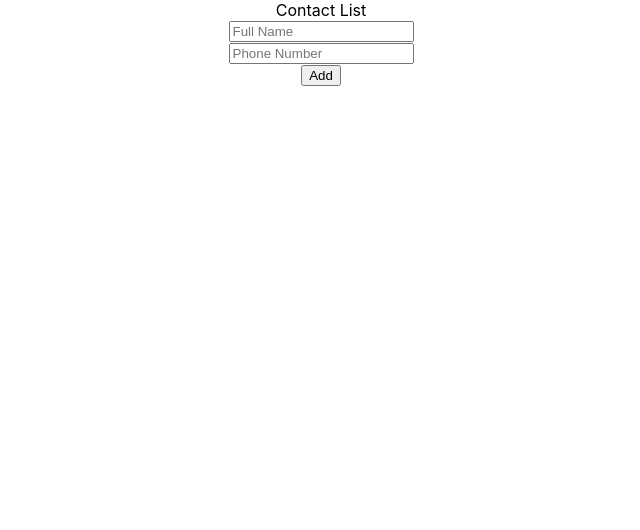
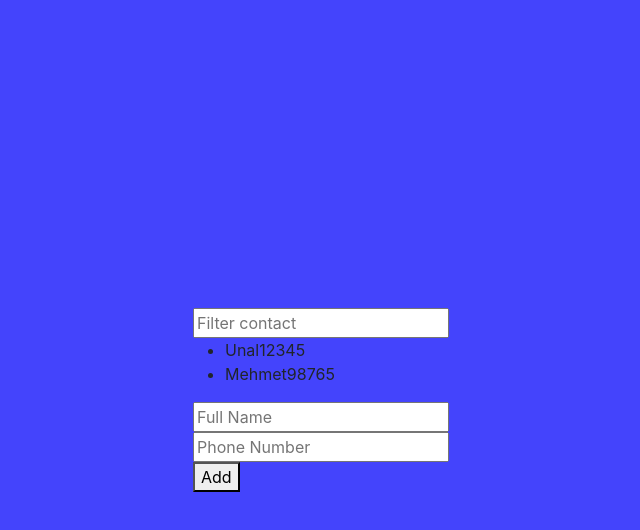
Before and after one commit to unaldutlu/Project-4-Contact_List_App, a React (Create React App) app in the folder contact_list_app/: page / in a window 1280 px wide. Shown: the top 530 px of the page, without its empty margins (319-959 px from the left). Built offline with nearby package versions, Linux system fonts and the light colour scheme.

Commit message:
filter added

```diff
--- a/contact_list_app/public/index.html
+++ b/contact_list_app/public/index.html
@@ -25,6 +25,8 @@
       Learn how to configure a non-root public URL by running `npm run build`.
     -->
     <title>React App</title>
+    <!-- Bootstrap -->
+    <link href="https://cdn.jsdelivr.net/npm/bootstrap@5.2.2/dist/css/bootstrap.min.css" rel="stylesheet" integrity="sha384-Zenh87qX5JnK2Jl0vWa8Ck2rdkQ2Bzep5IDxbcnCeuOxjzrPF/et3URy9Bv1WTRi" crossorigin="anonymous">
   </head>
   <body>
     <noscript>You need to enable JavaScript to run this app.</noscript>
@@ -39,5 +41,7 @@
       To begin the development, run `npm start` or `yarn start`.
       To create a production bundle, use `npm run build` or `yarn build`.
     -->
+    <script src="https://cdn.jsdelivr.net/npm/@popperjs/core@2.11.6/dist/umd/popper.min.js" integrity="sha384-oBqDVmMz9ATKxIep9tiCxS/Z9fNfEXiDAYTujMAeBAsjFuCZSmKbSSUnQlmh/jp3" crossorigin="anonymous"></script>
+<script src="https://cdn.jsdelivr.net/npm/bootstrap@5.2.2/dist/js/bootstrap.min.js" integrity="sha384-IDwe1+LCz02ROU9k972gdyvl+AESN10+x7tBKgc9I5HFtuNz0wWnPclzo6p9vxnk" crossorigin="anonymous"></script>
   </body>
 </html>
--- a/contact_list_app/src/App.css
+++ b/contact_list_app/src/App.css
@@ -1,38 +1,7 @@
 .App {
-  text-align: center;
-}
-
-.App-logo {
-  height: 40vmin;
-  pointer-events: none;
-}
-
-@media (prefers-reduced-motion: no-preference) {
-  .App-logo {
-    animation: App-logo-spin infinite 20s linear;
-  }
-}
-
-.App-header {
-  background-color: #282c34;
-  min-height: 100vh;
   display: flex;
-  flex-direction: column;
   align-items: center;
   justify-content: center;
-  font-size: calc(10px + 2vmin);
-  color: white;
+  min-height: 100vh;
+  background-color: rgb(68, 68, 252);
 }
-
-.App-link {
-  color: #61dafb;
-}
-
-@keyframes App-logo-spin {
-  from {
-    transform: rotate(0deg);
-  }
-  to {
-    transform: rotate(360deg);
-  }
-}
--- a/contact_list_app/src/components/Contacts/List/index.jsx
+++ b/contact_list_app/src/components/Contacts/List/index.jsx
@@ -1,7 +1,40 @@
-import React from "react";
+import { useState } from "react";
 
-function List() {
-  return <div>Contact List</div>;
+function List({ contacts }) {
+  const [filterText, setFilterText] = useState("");
+
+  const onChangeText = (e) => {
+    setFilterText(e.target.value);
+  };
+
+  const filtered = contacts.filter((item) => {
+    return Object.keys(item).some((key) =>
+      item[key]
+        .toString()
+        .toLowerCase()
+        .includes(filterText.toLocaleLowerCase())
+    );
+  });
+
+  return (
+    <div>
+      <div>
+        <input
+          placeholder='Filter contact'
+          value={filterText}
+          onChange={onChangeText}
+        />
+      </div>
+      <ul>
+        {filtered.map((contact, e) => (
+          <li key={e}>
+            <span>{contact.fullname}</span>
+            <span>{contact.phone_number}</span>
+          </li>
+        ))}
+      </ul>
+    </div>
+  );
 }
 
 export default List;
--- a/contact_list_app/src/components/Contacts/index.jsx
+++ b/contact_list_app/src/components/Contacts/index.jsx
@@ -3,15 +3,18 @@ import List from "./List";
 import Form from "./Form";
 
 function Contacts() {
-  const [contacts, setContacts] = useState([]);
+  const [contacts, setContacts] = useState([
+    { fullname: "Unal", phone_number: 12345 },
+    { fullname: "Mehmet", phone_number: 98765 },
+  ]);
 
-  useEffect(()=>{
-    console.log(contacts);
-  },[contacts])
+  // useEffect(()=>{
+  //   console.log(contacts);
+  // },[contacts])
 
   return (
-    <div>
-      <List />
+    <div className="">
+      <List contacts={contacts} />
       <Form addContacts={setContacts} contacts={contacts} />
     </div>
   );
```
